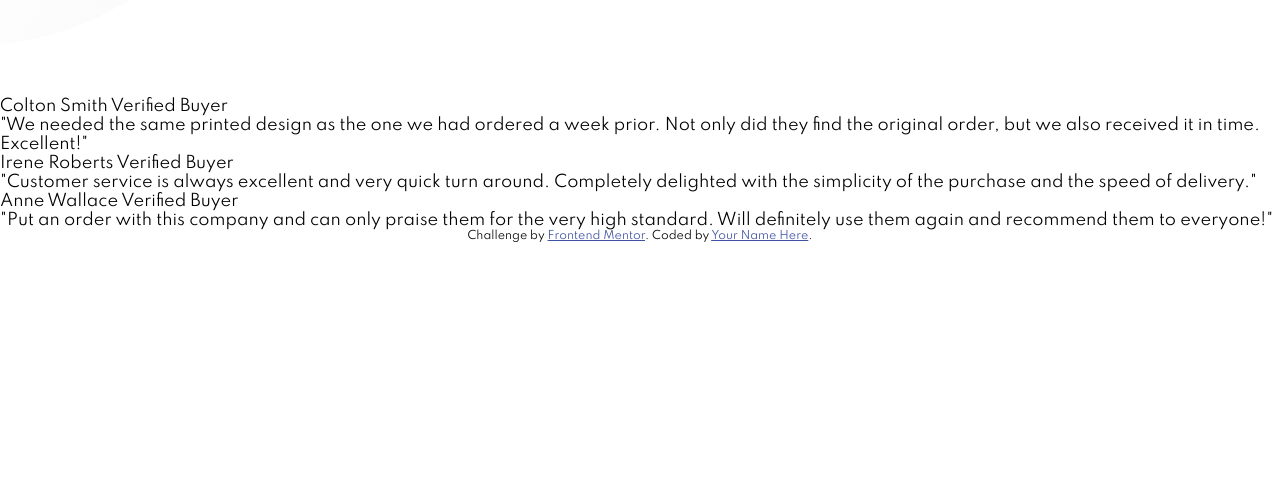
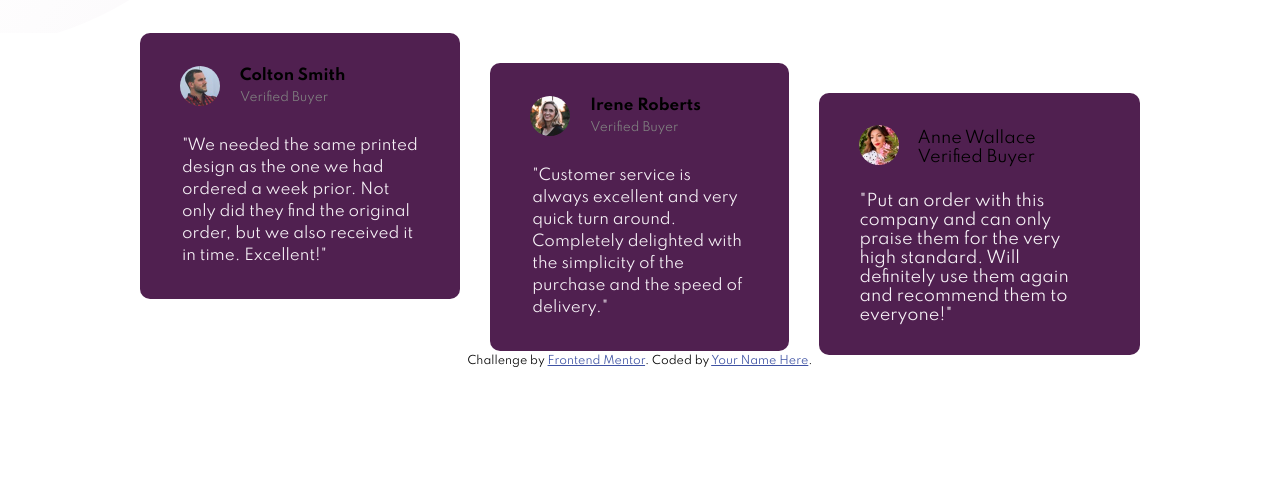
Before and after one commit to codewithrishu/frontendMentor, a plain HTML site: page index.html in a window 1280 px wide. Shown: the part 318-800 px from the top of the page. Drawn offline with Linux system fonts and the light colour scheme.

Commit message:
style
cards done

```diff
--- a/index.html
+++ b/index.html
@@ -77,41 +77,48 @@
           </div>
         </div>
         <div class="profile-cards">
-            <div class="card">
+            <div class="top">
+              <div class=" card card1">
               <div class="card-head">
                 <div class="avatar">
-
+                    <img src="images/image-colton.jpg" alt="">
                 </div>
                 <div class="name">
-                   Colton Smith
-                    Verified Buyer
+                   <h5>Colton Smith </h5>
+                  <p>Verified Buyer</p>
                 </div>
               </div>
               <div class="card-body">
-                  "We needed the same printed design as the one we had ordered a week prior.
+                <p>  "We needed the same printed design as the one we had ordered a week prior.
                     Not only did they find the original order, but we also received it in time.
-                    Excellent!"
+                    Excellent!"</p>
               </div>
             </div>
-            <div class="card">
+            </div>
+            <div class="middle">
+                <div class=" card card2">
               <div class="card-head">
                 <div class="avatar">
-
+                    <img src="images/image-irene.jpg" alt="">
                 </div>
                 <div class="name">
-                    Irene Roberts
-                    Verified Buyer
+                  <h5>Irene Roberts </h5>
+                   <p>Verified Buyer</p>
                 </div>
               </div>
               <div class="card-body">
-                  "Customer service is always excellent and very quick turn around. Completely
-                 delighted with the simplicity of the purchase and the speed of delivery."
+                 <p>"Customer service is always excellent and very quick turn around. Completely
+                 delighted with the simplicity of the purchase and the speed of delivery."</p>
+
               </div>
             </div>
-            <div class="card">
+            </div>
+
+            <div class="bottom">
+               <div class="card card3">
               <div class="card-head">
                 <div class="avatar">
-
+                    <img src="images/image-anne.jpg" alt="">
                 </div>
                 <div class="name">
                    Anne Wallace
@@ -123,6 +130,8 @@
                      standard. Will definitely use them again and recommend them to everyone!"
               </div>
             </div>
+            </div>
+
         </div>
       </div>
     </main>
--- a/style.css
+++ b/style.css
@@ -19,44 +19,56 @@ h1, p{
      padding: 5px;
      margin: 0;
 }
+
+h5, .card p{
+    margin: 2px;
+    padding: 0;
+    font-size: 15px;
+}
+
 h1{
     font-weight: 700;
     font-size: 38px;
     color: var(--Very-Dark-Magenta);
 
 }
-p{
+.name p{
     font-size: 12px;
     color: grey;
     line-height: 20px;
     font-weight: 400;
 }
 
+.card p{
+    line-height: 22px;
+}
+
 .container{
     display: flex;
     flex-direction: column;
-    justify-content: center;
-    align-items: center;
+
 }
 
 .header{
     display: flex;
     align-items: center;
-    padding: 100px;
+    padding:60px;
     gap: 25px;
     background-image: url(/images/bg-pattern-top-desktop.svg);
     object-fit: cover;
     background-repeat: no-repeat;
     justify-content: space-around;
+
 }
 .info {
     width: 34%;
+
 
 }
 .rating-cards{
     display: flex;
     flex-direction: column;
-  text-align: center;
+    text-align: center;
     gap: 22px;
     width: 38%;
 }
@@ -84,3 +96,64 @@ p{
      display: flex;
     justify-content: flex-end;
 }
+
+.middle{
+    margin-top: 30px;
+}
+
+.bottom{
+   margin-top: 60px;
+}
+
+.profile-cards{
+    display: flex;
+   padding: 0 140px;
+    gap: 30px;
+
+
+}
+
+.card1{
+    display: flex;
+    flex-direction: column;
+    padding: 20px;
+    background-color: var(--Very-Dark-Magenta);
+    border-radius: 10px;
+
+}
+.card2{
+    display: flex;
+    flex-direction: column;
+    padding: 20px;
+    background-color: var(--Very-Dark-Magenta);
+    border-radius: 10px;
+
+}
+.card3{
+    display: flex;
+    flex-direction: column;
+    padding: 20px;
+    background-color: var(--Very-Dark-Magenta);
+    border-radius: 10px;
+
+}
+
+.card-head{
+    display: flex;
+    align-items: center;
+    gap: 18px;
+    padding: 12px 20px;
+}
+
+.card-body{
+    padding: 10px 20px;
+    color: var(--Light-Grayish-Magenta)
+}
+
+ .avatar img {
+     width: 40px;
+     height: 40px;
+     border-radius: 50%;
+        border-radius: 50%;
+
+}
```
